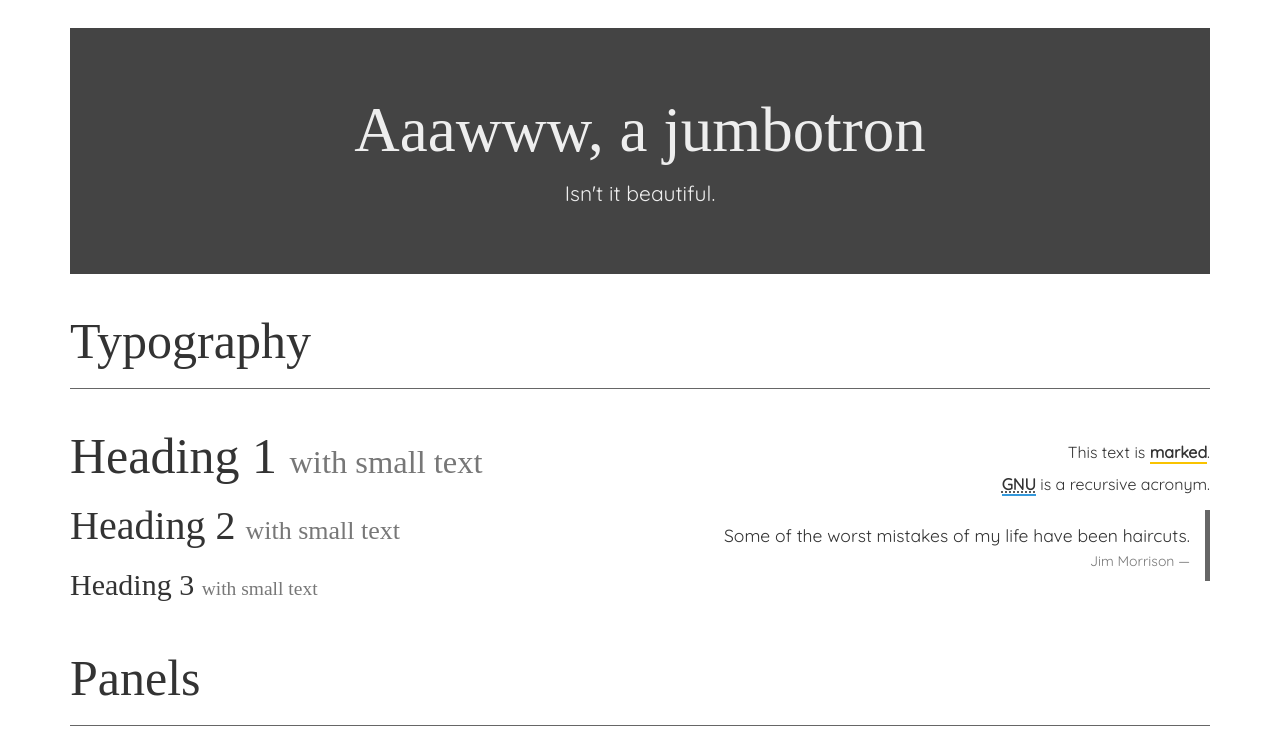
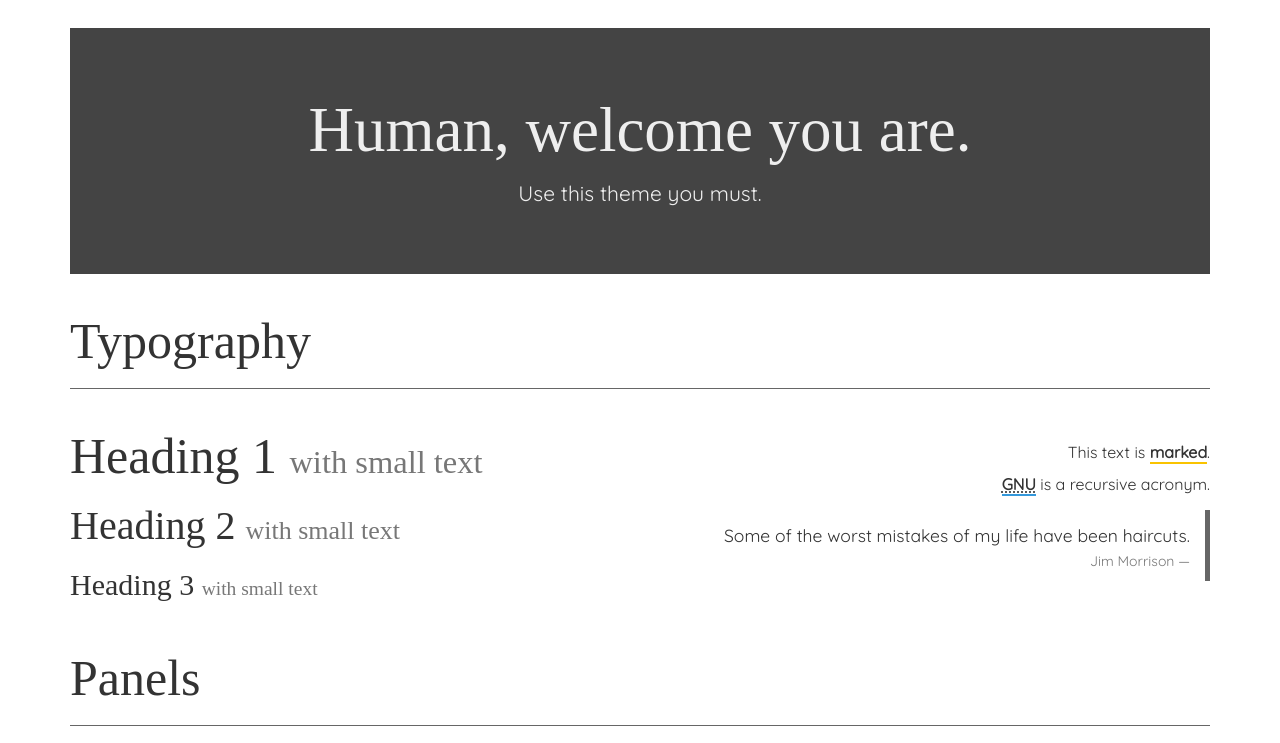
Before and after one commit to AlexSartori/Bootstrap-Themes, a plain HTML site: page index.html in a window 1280 px wide. Shown: the top 743 px of the page. Drawn offline with nearby package versions, Linux system fonts and the light colour scheme; a web font is replaced by a local one.

Commit message:
Add logo

```diff
--- a/index.html
+++ b/index.html
@@ -13,8 +13,8 @@
     <div class="container">
       <br />
       <div class="jumbotron text-center">
-        <h1>Aaawww, a jumbotron</h1>
-        <p>Isn't it beautiful.</p>
+        <h1>Human, welcome you are.</h1>
+        <p>Use this theme you must.</p>
       </div>
 <div class="page-header">
   <h1>Typography</h1>
```
Also changed, not shown: logo.png (added).
